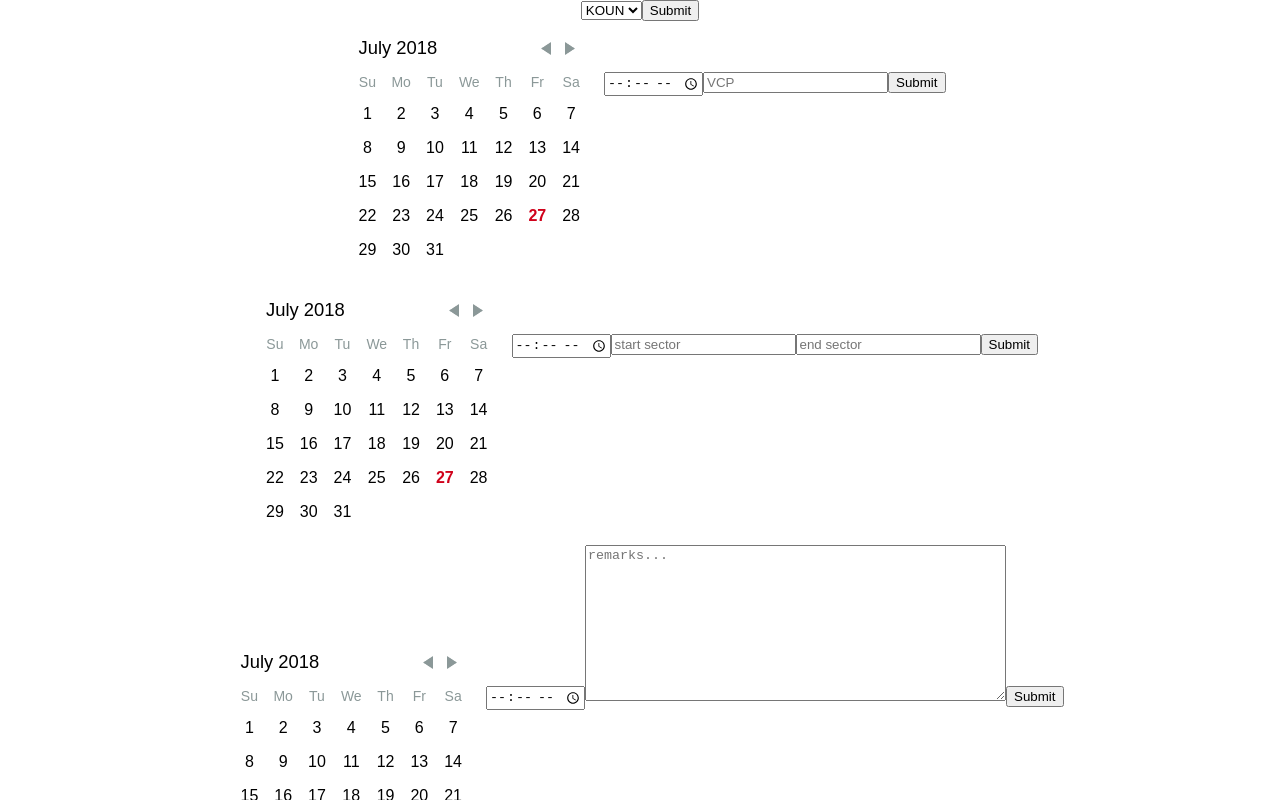
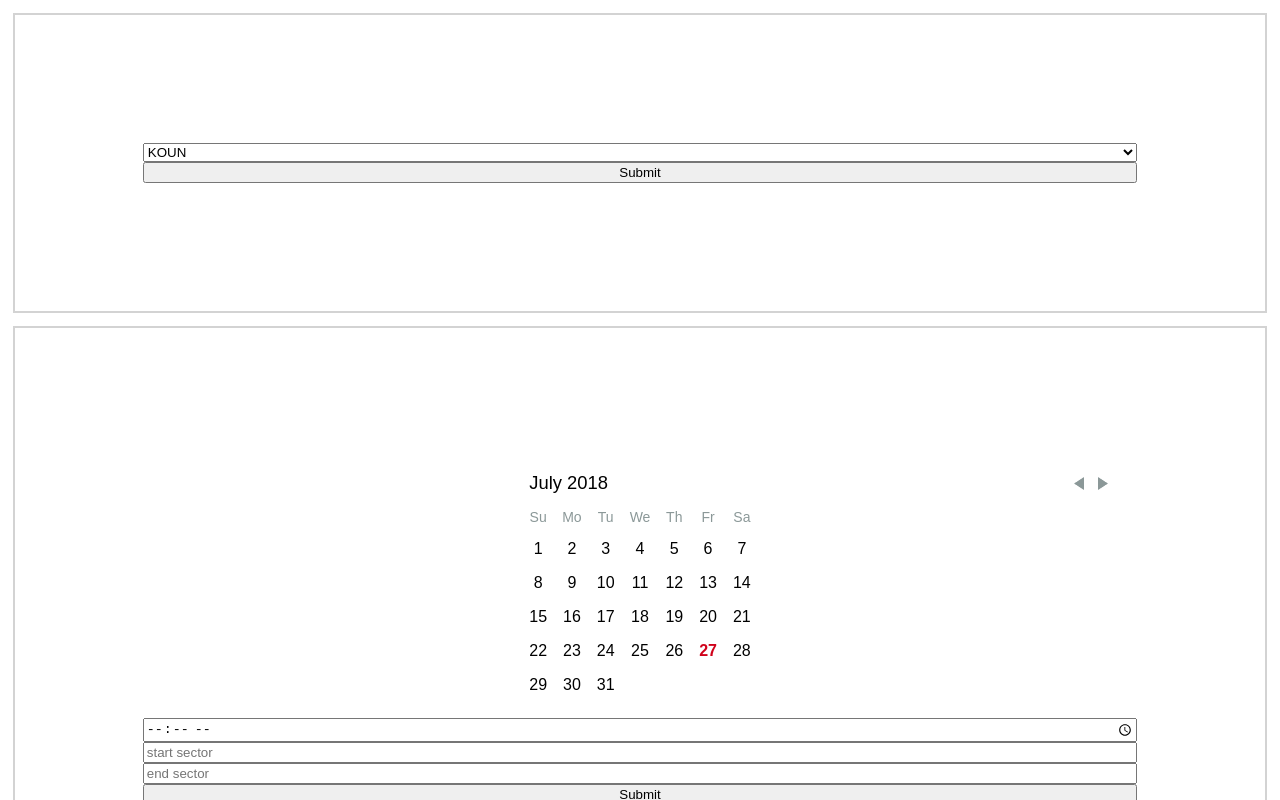
Before and after one commit to emkg/data_collection, a React (Create React App) app: page / in a window 1280 px wide. Shown: the top 800 px of the page. Built offline with nearby package versions, Linux system fonts and the light colour scheme.

Commit message:
all forms essentially built

```diff
--- a/package.json
+++ b/package.json
@@ -7,6 +7,7 @@
     "react": "^16.4.1",
     "react-day-picker": "^7.1.10",
     "react-dom": "^16.4.1",
+    "react-router-dom": "^4.3.1",
     "react-scripts": "1.1.4"
   },
   "scripts": {
--- a/src/App.js
+++ b/src/App.js
@@ -1,10 +1,5 @@
 import React from 'react';
 import Event from './Event';
-import VCP from './VCP';
-import Sector from './Sector';
-import Remark from './Remark';
-import Warning from './Warning';
-import Report from './Report';
 import RadarSignatures from './RadarSignatures';
 
 import './App.css';
@@ -14,11 +9,6 @@ export default class App extends React.Component {
     return (
       <div className="App">
         <Event />
-        <VCP />
-        <Sector />
-        <Remark />
-        <Warning />
-        <Report />
         <RadarSignatures />
       </div>
     );
--- /dev/null
+++ b/src/Collection.js
@@ -0,0 +1,29 @@
+import React from 'react';
+import {
+  BrowserRouter as Router,
+  Route,
+  Link
+} from 'react-router-dom';
+import Kickoff from './Kickoff'
+import VCP from './VCP';
+import Sector from './Sector';
+import Remark from './Remark';
+import Warning from './Warning';
+import Report from './Report';
+
+
+
+export default class Collection extends React.Component {
+  render () {
+    return (
+      <div>
+        <Kickoff />
+        <VCP />
+        <Sector />
+        <Remark />
+        <Warning />
+        <Report />
+      </div>
+    )
+  }
+}
--- a/src/Event.js
+++ b/src/Event.js
@@ -1,17 +1,21 @@
 import React from 'react';
+import Instrument from './Instrument';
+import Collection from './Collection';
+import EventSummary from './EventSummary';
 
+//possibly, we'll route or just consitionally render
+
+// event needs to render a router element -- collection
+// when a collection is submitted and event ends, we can
+// render a event completion form
 
 export default class Event extends React.Component {
   render() {
     return (
       <div>
-        <form onSubmit={ () => (console.log("submitted!"))}>
-          <select name="instrument">
-            <option value="stationary">KOUN</option>
-            <option value="mobile">NOXP</option>
-          </select>
-          <input type="submit" />
-        </form>
+        <Instrument />
+        <Collection />
+        <EventSummary />
       </div>
     )
   }
--- /dev/null
+++ b/src/EventSummary.js
@@ -0,0 +1,39 @@
+import React from 'react';
+import DayPickerInput from 'react-day-picker';
+import 'react-day-picker/lib/style.css';
+
+
+//possibly, we'll route or just consitionally render
+
+// event needs to render a router element -- collection
+// when a collection is submitted and event ends, we can
+// render a event completion form
+
+export default class EventSummary extends React.Component {
+  render() {
+    return (
+      <div>
+        <form>
+          <div>
+            <input type="checkbox" id="tornadic-supercell" name="feature" value="tornadic-supercell" checked />
+            <label for="downburst">Downburst</label>
+          </div>
+          <div>
+            <input type="checkbox" id="hail" name="feature" value="hail" />
+            <label for="thunderstorm">Thunderstorm</label>
+          </div>
+          <div>
+            <input type="checkbox" id="claws" name="feature" value="claws" />
+            <label for="tornado">Tornado</label>
+          </div>
+
+          <DayPickerInput />
+          <input type="time" name="time" min="00:00" max="23:59" />
+          <textarea name="paragraph_text" cols="50" rows="10" placeholder="remarks..."/>
+          <input type="submit" />
+
+        </form>
+      </div>
+    )
+  }
+ }
--- /dev/null
+++ b/src/Instrument.js
@@ -0,0 +1,17 @@
+import React from 'react';
+
+export default class Instrument extends React.Component {
+  render() {
+    return (
+      <div>
+        <form onSubmit={ () => (console.log("submitted!"))}>
+          <select name="instrument">
+            <option value="stationary">KOUN</option>
+            <option value="mobile">NOXP</option>
+          </select>
+          <input type="submit" />
+        </form>
+      </div>
+    )
+  }
+ }
--- /dev/null
+++ b/src/Kickoff.js
@@ -0,0 +1,19 @@
+import React from 'react';
+import DayPickerInput from 'react-day-picker';
+import 'react-day-picker/lib/style.css';
+
+export default class Kickoff extends React.Component {
+  render() {
+    return (
+      <div>
+        <form>
+        <DayPickerInput />
+          <input type="time" name="time" min="00:00" max="23:59" />
+          <input type="number" placeholder="start sector"/>
+          <input type="number" placeholder="end sector"/>
+          <input type="submit" />
+        </form>
+      </div>
+    )
+  }
+}
--- a/src/index.css
+++ b/src/index.css
@@ -3,3 +3,12 @@ body {
   padding: 0;
   font-family: sans-serif;
 }
+
+form {
+  display: flex;
+  flex-flow: column nowrap;
+  justify-content: center;
+  margin: 1%;
+  border: solid 2px lightgray;
+  padding: 10%;
+}
```
Also changed, not shown: 1 other file (tests, documents, lock files or other folders).
